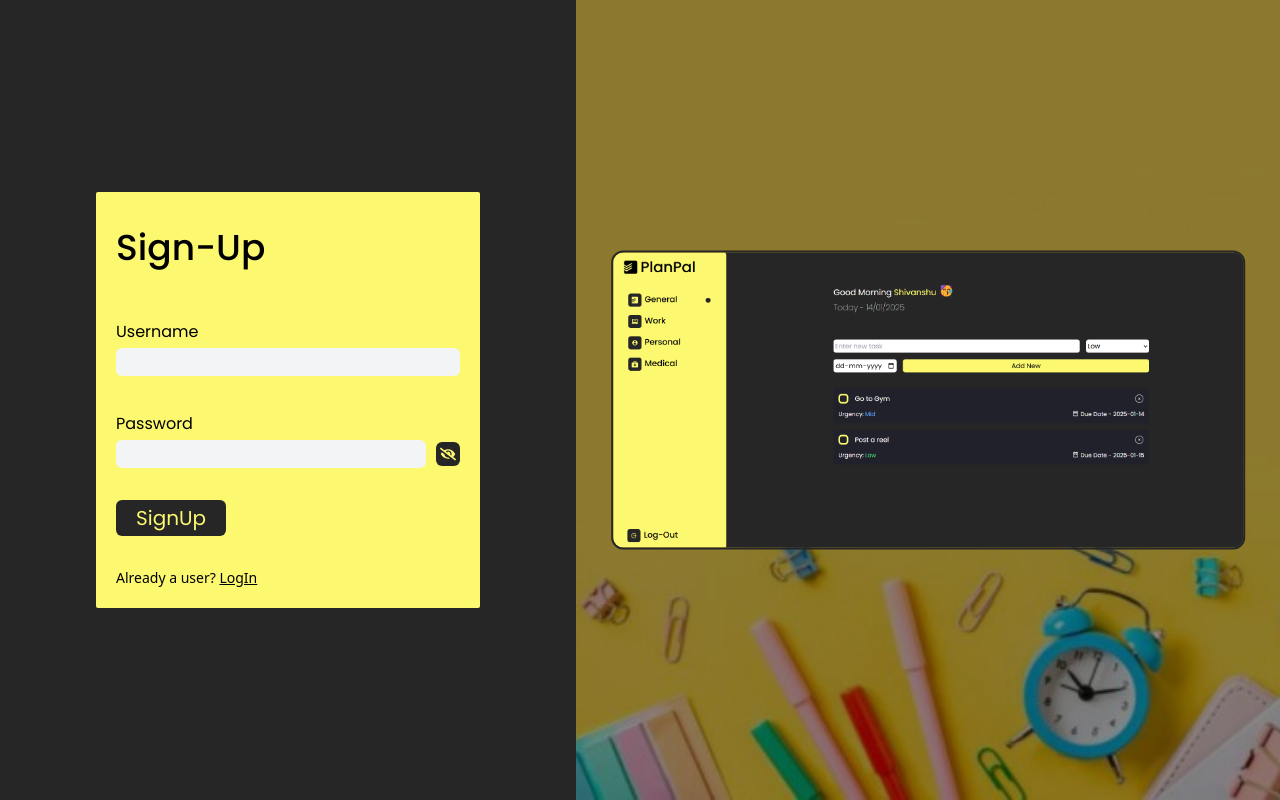
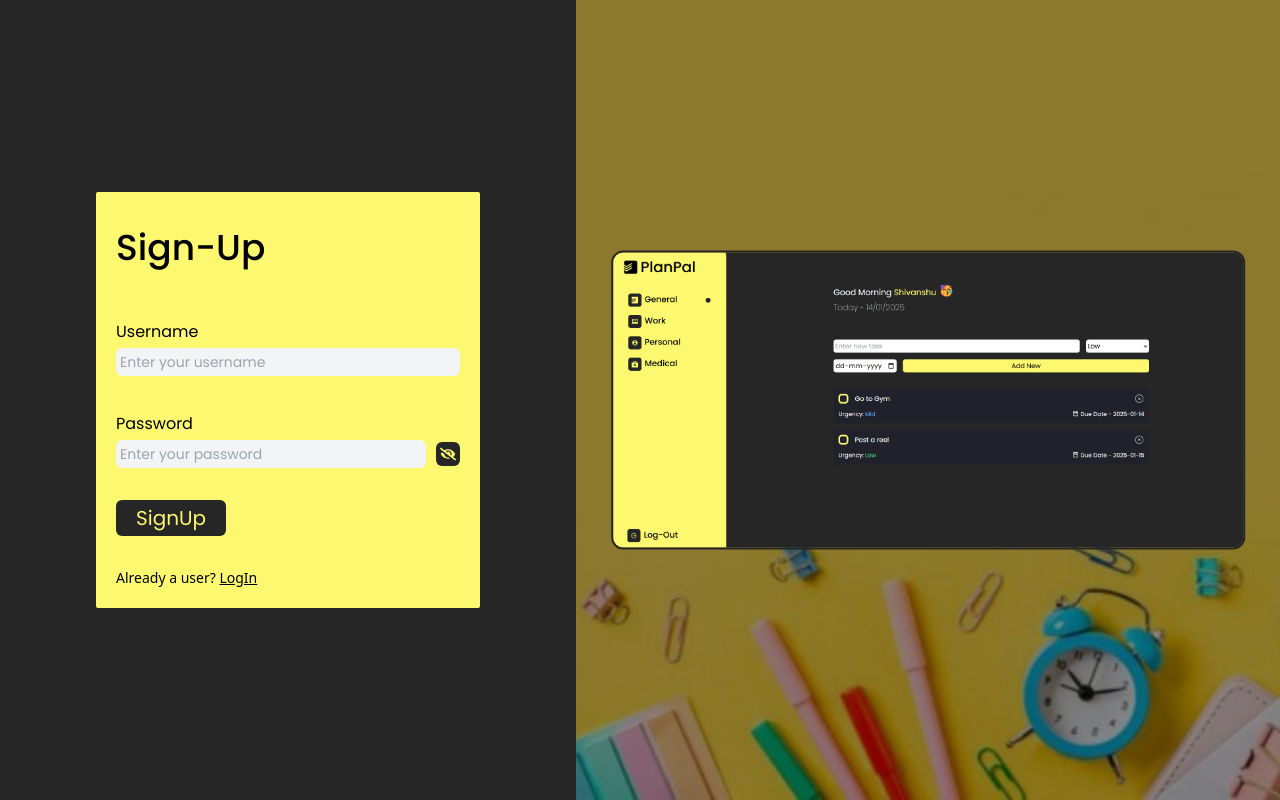
Before and after one commit to shivanshu0055/PlanPal-FE, a React (Vite) app: page /signup in a window 1280 px wide. Built offline with nearby package versions, Linux system fonts and the light colour scheme.

Commit message:
Changed font

```diff
--- a/src/components/LogIn.jsx
+++ b/src/components/LogIn.jsx
@@ -44,14 +44,14 @@ const LogIn = () => {
                 <div className='py-1 font-poppins'>
                     Username
                 </div>
-                <input ref={usernameRef} type="text" className='w-full rounded-md h-7 p-1 outline-none text-sm bg-gray-100'/>
+                <input placeholder='Enter your username' ref={usernameRef} type="text" className='w-full font-poppins rounded-md h-7 p-1 outline-none text-sm bg-gray-100'/>
             </div>
             <div className='my-8'>
                 <div className='py-1 font-poppins'>
                     Password
                 </div>
                 <div className='flex '>
-                <input ref={passwordRef} type={seePassword?"text":"password"} className='w-[90%] rounded-md h-7 p-1 outline-none text-sm bg-gray-100'/>
+                <input placeholder='Enter your password' ref={passwordRef} type={seePassword?"text":"password"} className='font-poppins w-[90%] rounded-md h-7 p-1 outline-none text-sm bg-gray-100'/>
                 <div onClick={()=>{
                     setSeePassword(!seePassword)
                 }} className='flex items-center justify-end w-[10%] cursor-pointer'>
--- a/src/components/SignUp.jsx
+++ b/src/components/SignUp.jsx
@@ -34,14 +34,14 @@ const SignUp = () => {
                 <div className='py-1 font-poppins'>
                     Username
                 </div>
-                <input ref={usernameRef} type="text" className='w-full rounded-md h-7 p-1 outline-none text-sm bg-gray-100'/>
+                <input ref={usernameRef} placeholder='Enter your username' type="text" className='w-full font-poppins rounded-md h-7 p-1 outline-none text-sm bg-gray-100'/>
             </div>
             <div className='my-8'>
                 <div className='py-1 font-poppins' >
                     Password
                 </div>
                 <div className='flex '>
-                <input ref={passwordRef} type={seePassword?"text":"password"} className='w-[90%] rounded-md h-7 p-1 outline-none text-sm bg-gray-100'/>
+                <input ref={passwordRef} placeholder='Enter your password' type={seePassword?"text":"password"} className='w-[90%] font-poppins rounded-md h-7 p-1 outline-none text-sm bg-gray-100'/>
                 <div onClick={()=>{
                     setSeePassword(!seePassword)
                 }} className='flex items-center justify-end w-[10%] cursor-pointer'>
```
